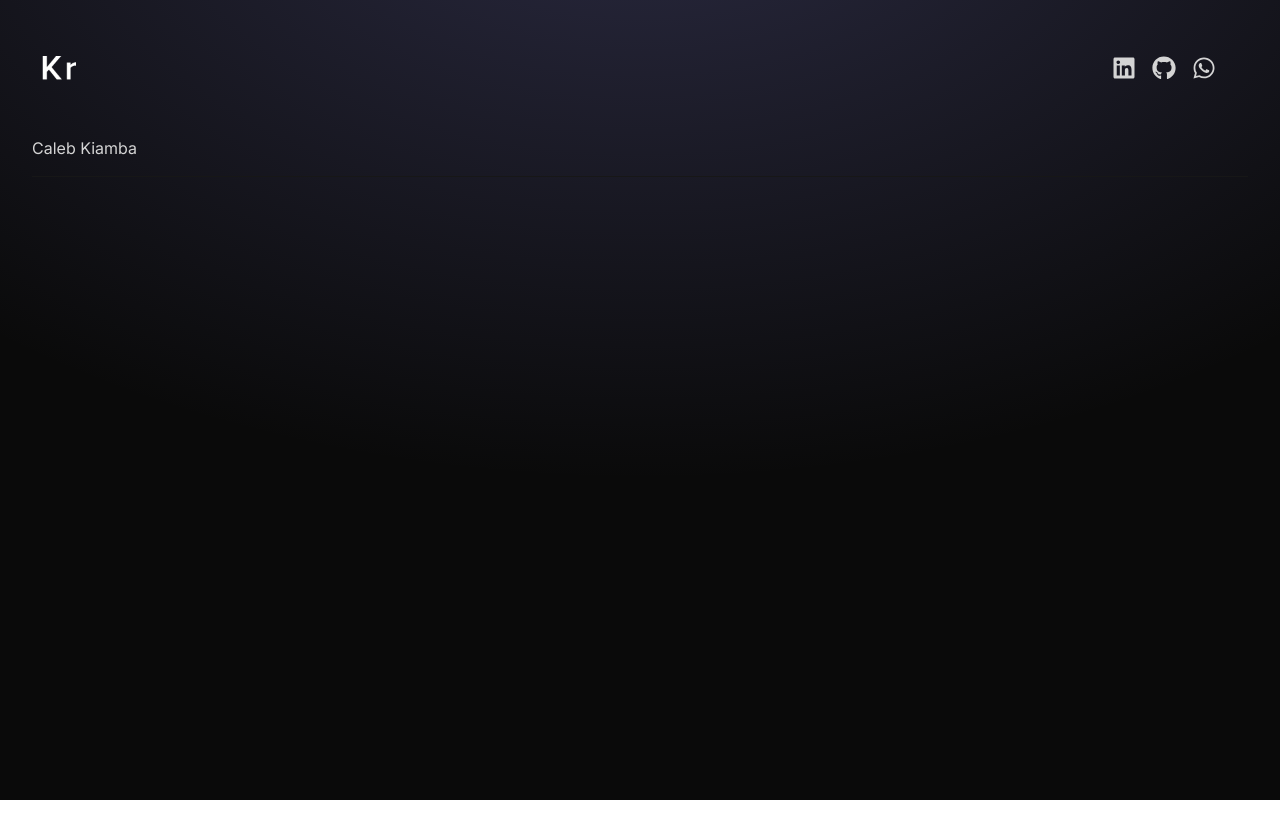
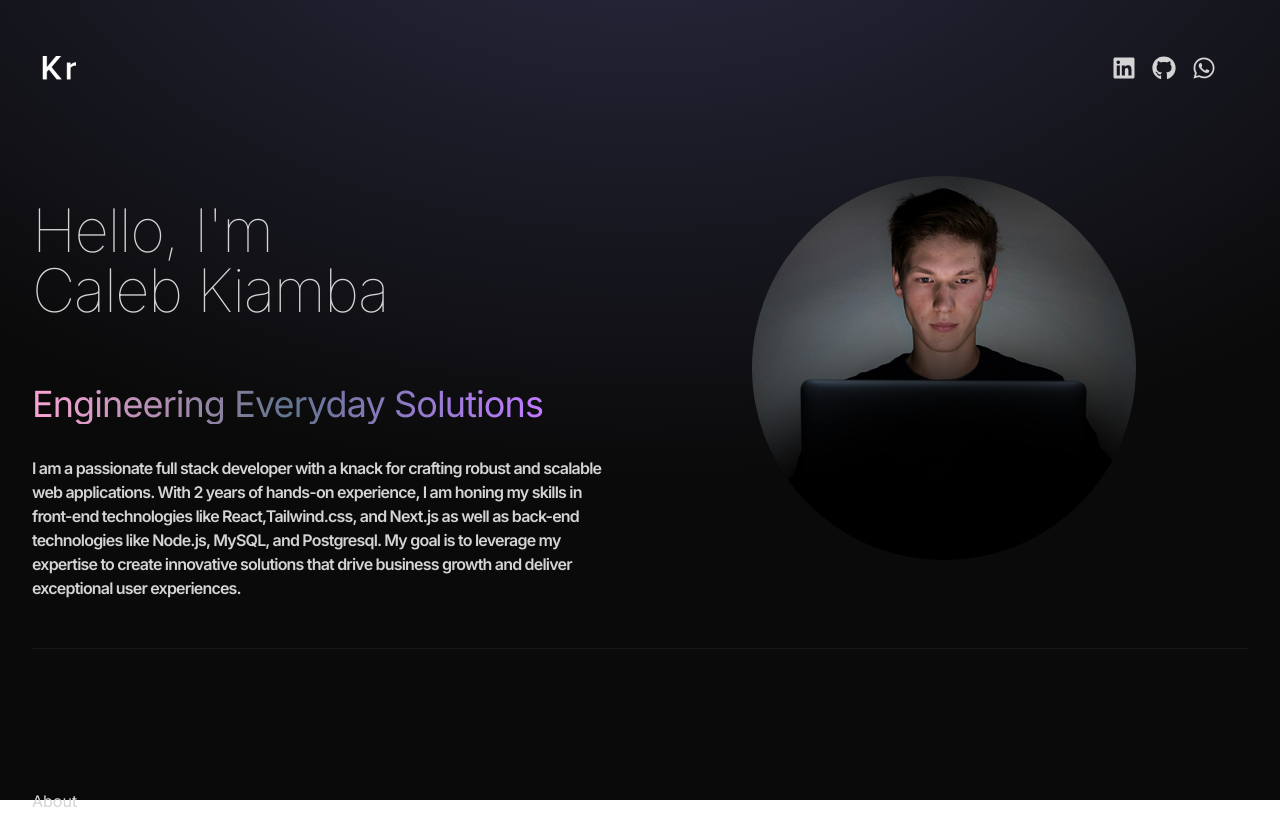
Before and after one commit to CodeWithJoshua18/Portfolio-v2, a React (Vite) app: page / in a window 1280 px wide. Built offline with nearby package versions, Linux system fonts and the light colour scheme.

Commit message:
add About component and update Hero section with new content

```diff
--- a/src/App.jsx
+++ b/src/App.jsx
@@ -1,3 +1,4 @@
+import About from "./components/About"
 import Hero from "./components/Hero"
 import Navbar from "./components/Navbar"
 
@@ -12,6 +13,7 @@
       <div className="container mx-auto px-8">
         <Navbar />
         <Hero />
+        <About />
       </div>
     </div>
   )
--- /dev/null
+++ b/src/components/About.jsx
@@ -0,0 +1,8 @@
+function About() {
+
+    return(
+        <div>About</div>
+    )
+}
+
+export default About
--- a/src/components/Hero.jsx
+++ b/src/components/Hero.jsx
@@ -1,3 +1,5 @@
+import { HERO_CONTENT} from '../constants'
+import profilePic from '../assets/2.jpg'
 function Hero() {
 
     return(
@@ -5,7 +7,21 @@
             <div className="flex flex-wrap">
                 <div className="w-full lg:w-1/2">
                     <div className="flex flex-col items-center lg:items-start">
-                        <h1>Caleb Kiamba</h1>
+                        <h1 className="pb-16 text-4xl font-thin tracking-tight lg:mt-16 lg:text-6xl">
+                            Hello, I'm <br />
+                            Caleb Kiamba
+                            </h1>
+                            <span className='bg-gradient-to-r from-pink-300 via-slate-500 to-purple-400 bg-clip-text text-4xl tracking-tight text-transparent'>
+                                Engineering Everyday Solutions
+                                </span>
+                        <p className='my-2 max-w-xl py-6 font-semibold tracking-tighter'>
+                            {HERO_CONTENT}
+                            </p>
+                    </div>
+                </div>
+                <div className='w-full lg:w-1/2 lg:p-10'>
+                    <div className="flex justify-center">
+                        <img src={profilePic} alt="profile" className='h-72 w-72 rounded-full object-cover lg:h-96 lg:w-96'/>
                     </div>
                 </div>
             </div>
--- a/src/constants/index.js
+++ b/src/constants/index.js
@@ -3,7 +3,7 @@
 import project3 from "../assets/projects/project-3.jpg";
 import project4 from "../assets/projects/project-4.jpg";
 
-export const HERO_CONTENT = `I am a passionate full stack developer with a knack for crafting robust and scalable web applications. With 5 years of hands-on experience, I have honed my skills in front-end technologies like React and Next.js, as well as back-end technologies like Node.js, MySQL, PostgreSQL, and MongoDB. My goal is to leverage my expertise to create innovative solutions that drive business growth and deliver exceptional user experiences.`;
+export const HERO_CONTENT = `I am a passionate full stack developer with a knack for crafting robust and scalable web applications. With 2 years of hands-on experience, I am honing my skills in front-end technologies like React,Tailwind.css, and Next.js as well as back-end technologies like Node.js, MySQL, and Postgresql. My goal is to leverage my expertise to create innovative solutions that drive business growth and deliver exceptional user experiences.`;
 
 export const ABOUT_TEXT = `I am a dedicated and versatile full stack developer with a passion for creating efficient and user-friendly web applications. With 5 years of professional experience, I have worked with a variety of technologies, including React, Next.js, Node.js, MySQL, PostgreSQL, and MongoDB. My journey in web development began with a deep curiosity for how things work, and it has evolved into a career where I continuously strive to learn and adapt to new challenges. I thrive in collaborative environments and enjoy solving complex problems to deliver high-quality solutions. Outside of coding, I enjoy staying active, exploring new technologies, and contributing to open-source projects.`;
 
```
